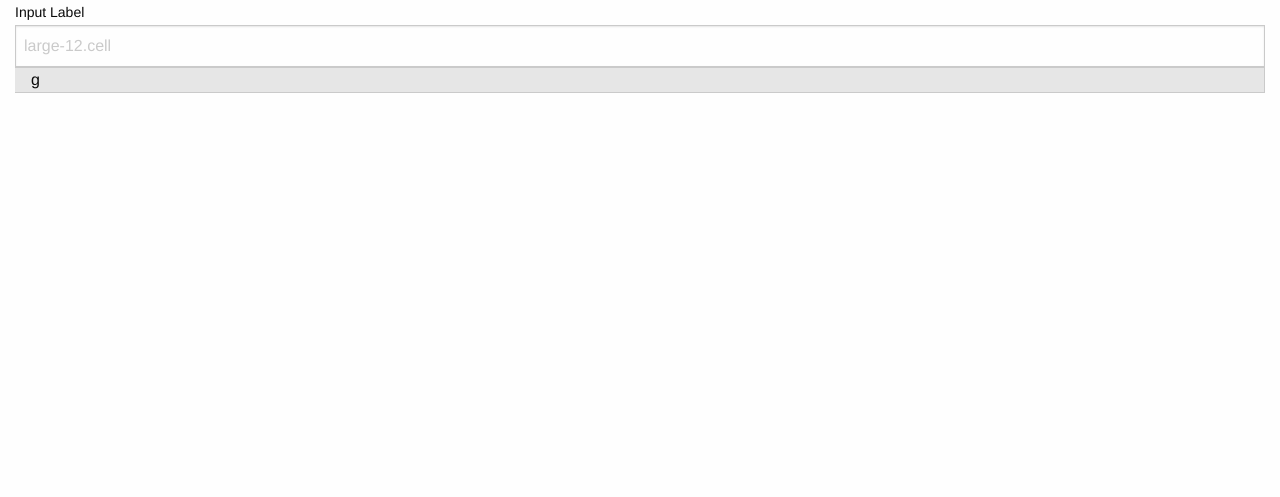
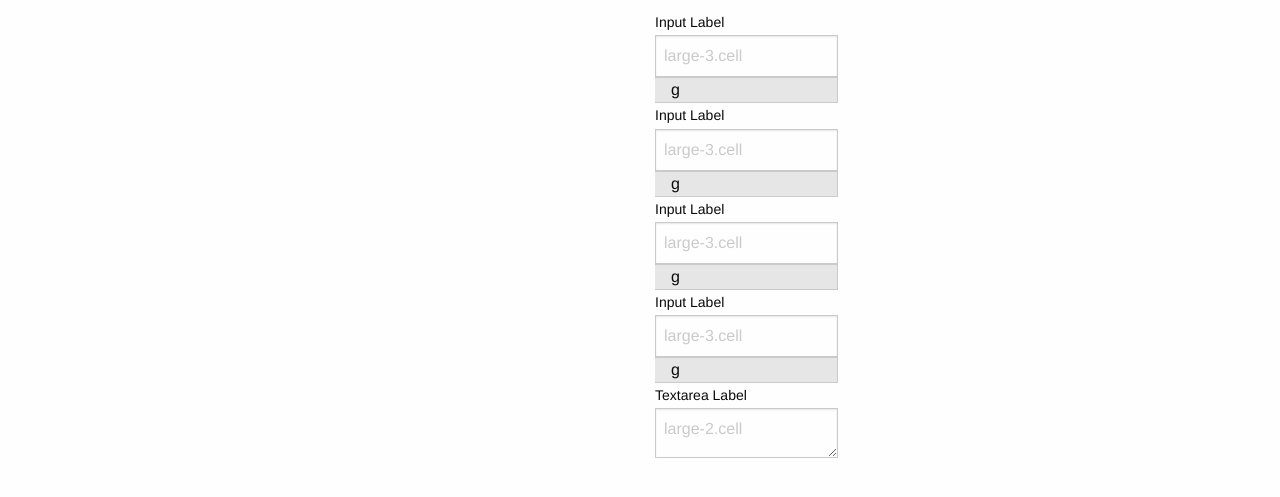
Before and after one commit to aboblin/SoftyDevProject01, a Flask app: page / in a window 1280 px wide. Shown: the part 179-676 px from the top of the page. Run offline with Flask 2, Linux system fonts and the light colour scheme; data that the repository does not hold is empty.

Commit message:
creating input form

```diff
--- a/app.py
+++ b/app.py
@@ -1,14 +1,18 @@
-from flask import Flask, render_template
+from flask import Flask, render_template, request
 import requests
 import json
 
 app = Flask(__name__)
 
-@app.route('/')
+@app.route('/', methods=['GET','POST'])
 def root():
-	r = requests.get("https://api.nasa.gov/planetary/apod?api_key=CJIKeQKz4nuOpRSiMmW2qWB7qylNrE717O2q30Va")
-	dictionary = r.json()
-	return render_template('index.html', pic = dictionary['url'], info = dictionary["explanation"])
+	#r = requests.get("https://api.nasa.gov/planetary/apod?api_key=CJIKeQKz4nuOpRSiMmW2qWB7qylNrE717O2q30Va")
+	#dictionary = r.json()
+        if request.method == 'POST':
+                return render_template('recipes.html')
+        else:
+	        return render_template('index.html')
+
 
 if __name__ == '__main__':
 	app.run(debug = True)
--- a/static/styles.css
+++ b/static/styles.css
@@ -3,6 +3,10 @@
     padding: 40px;
     background-color: #3D5467;
     text-align: center;
+}
+
+.header2{
+    padding-top: 10px;
 }
 
 #head1{
--- a/templates/index.html
+++ b/templates/index.html
@@ -16,15 +16,75 @@
 		</div>
 	</div>
 
-    <form>
-        <div class="grid-x grid-padding-x">
-          <div class="large-12 cell">
-            <label>Input Label</label>
-            <input type="text" placeholder="large-12.cell" class="input-group-field"/>
-			<span class="input-group-label">g</span>
+	<div class="header2">
+	<form method="get">
+	  <div class="grid-x grid-padding-x">
+	    <div class="large-6 cell">
+	      <label></label>
+	    </div>
+	    <div class="large-2 cell">
+	      <label>Input Label</label>
+	      <input type="text" placeholder="large-3.cell" class="input-group-field"/>
+	      <span class="input-group-label">g</span>
+	    </div>
+	    <div class="large-4 cell">
+	      <label></label>
+	   </div>
+	  </div>
+	  <div class="grid-x grid-padding-x">
+	    <div class="large-6 cell">
+	      <label></label>
+	    </div>
+	    <div class="large-2 cell">
+              <label>Input Label</label>
+              <input type="text" placeholder="large-3.cell" class="input-group-field"/>
+	      <span class="input-group-label">g</span>
+            </div>
+	    <div class="large-4 cell">
+	      <label></label>
+	    </div>
+	  </div>
+	  <div class="grid-x grid-padding-x">
+	    <div class="large-6 cell">
+	      <label></label>
+	    </div>
+	    <div class="large-2 cell">
+              <label>Input Label</label>
+              <input type="text" placeholder="large-3.cell" class="input-group-field"/>
+	      <span class="input-group-label">g</span>
+            </div>
+	    <div class="large-4 cell">
+	      <label></label>
+	    </div>
+	  </div>
+	  <div class="grid-x grid-padding-x">
+	    <div class="large-6 cell">
+	      <label></label>
+	    </div>
+	    <div class="large-2 cell">
+              <label>Input Label</label>
+              <input type="text" placeholder="large-3.cell" class="input-group-field"/>
+	      <span class="input-group-label">g</span>
+             </div>
+	     <div class="large-4 cell">
+	       <label></label>
+	     </div>
           </div>
-        </div>
-    </form>
+	  <div class="grid-x grid-padding-x">
+	    <div class="large-6 cell">
+	      <label></label>
+	    </div>
+            <div class="large-2 cell">
+	     <label>Textarea Label</label>
+                <textarea placeholder="large-2.cell"></textarea>
+            </div>
+	    <div class="large-4 cell">
+	      <label></label>
+            </div>
+	  </div>
+
+	</form>
+	</div>
 
 </body>
 </html>
```
Also changed, not shown: templates/recipes.html (added).
